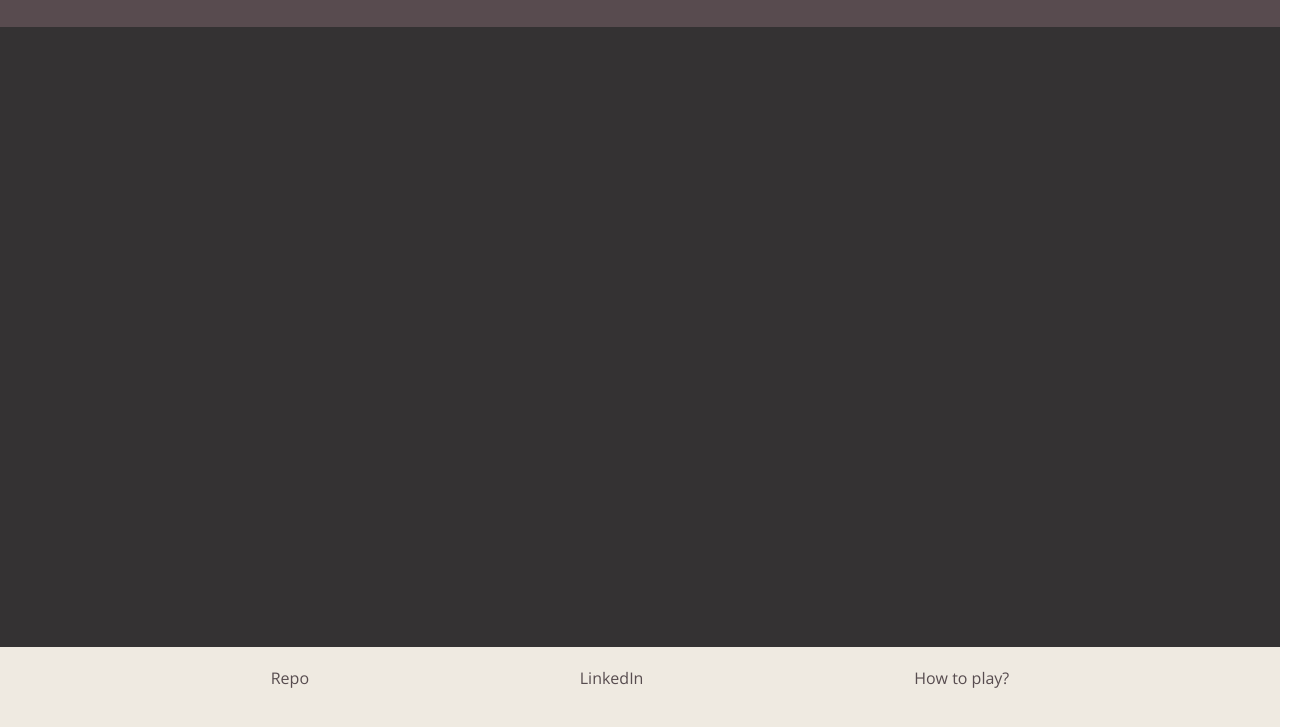
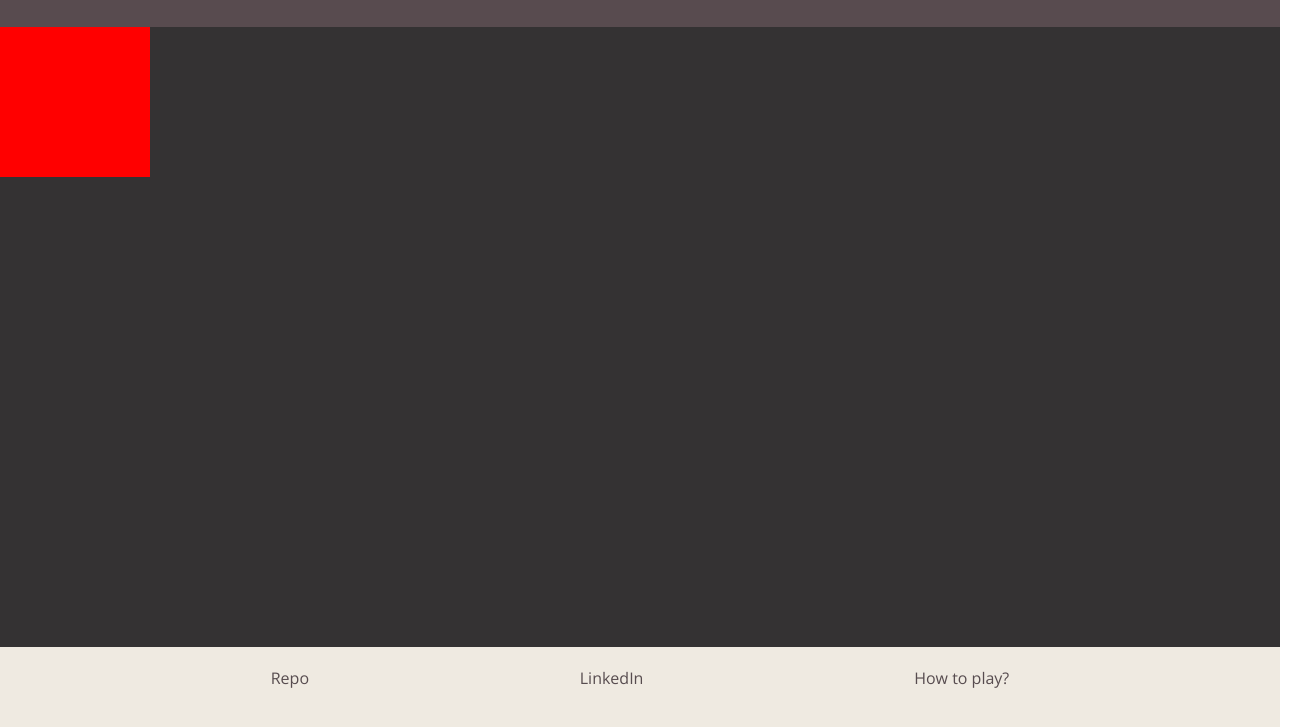
Before and after one commit to Leninner/gameJam, a website with bundled scripts: page dist/index.html in a window 1280 px wide. Shown: the part 123-850 px from the top of the page, 1312 px wide, since content can reach past the window. Built offline with nearby package versions, Linux system fonts and the light colour scheme.

Commit message:
Añado archivo para constrolar el flujo de juego

```diff
--- a/src/gameController.js
+++ b/src/gameController.js
@@ -6,8 +6,7 @@ import mascarilla from "./images/mascarilla.jpg";
 import saludable from "./images/saludableFood.jpg";
 import sinMacarilla from "./images/sinMascarilla.jpg";
 import virus from "./images/virus.jpg";
-
-const main = document.querySelector(".main");
+import { doTable } from "./tableMain.js";
 
 let goodPractices = {
     1: { imagen: distancia, frase: "Esto es bueno" },
@@ -23,14 +22,20 @@ let badPractices = {
     4: { imagen: chatarra, frase: "Esto es bueno" },
 };
 
-function doTable() {
-    let divContenedorTable = document.createElement("div");
+function setElements() {
+    doTable();
 
-    divContenedorTable.classList.add("contenedorTable");
+    const contenedorTables = document.querySelector(".contenedorTable");
 
-    main.appendChild(divContenedorTable);
-    console.log(goodPractices[1].imagen);
-    console.log(badPractices[1].imagen);
+    let muestra = document.createElement("div");
+
+    console.table(goodPractices);
+    console.table(badPractices);
+
+    muestra.style.width = "150px";
+    muestra.style.height = "150px";
+    muestra.style.background = "Red";
+    contenedorTables.appendChild(muestra);
 }
 
-export { doTable };
+export { setElements };
--- a/src/home.js
+++ b/src/home.js
@@ -1,4 +1,4 @@
-import { doTable } from "./gameController.js";
+import { setElements } from "./gameController.js";
 
 const main = document.querySelector(".main");
 
@@ -53,7 +53,7 @@ function doFooter() {
 
 function constructor() {
     doHeader();
-    doTable();
+    setElements();
     doFooter();
 }
 
--- /dev/null
+++ b/src/tableMain.js
@@ -0,0 +1,11 @@
+const main = document.querySelector(".main");
+
+function doTable() {
+    let divContenedorTable = document.createElement("div");
+
+    divContenedorTable.classList.add("contenedorTable");
+
+    main.appendChild(divContenedorTable);
+}
+
+export { doTable };
--- a/webpack.config.js
+++ b/webpack.config.js
@@ -2,6 +2,8 @@ const path = require("path");
 
 module.exports = {
     entry: "./src/index.js",
+    devtool: "inline-source-map",
+    //Devtool sirve para rastrear los errores
     output: {
         filename: "main.js",
         path: path.resolve(__dirname, "dist"),
```
Also changed, not shown: dist/index.html, dist/main.js.
